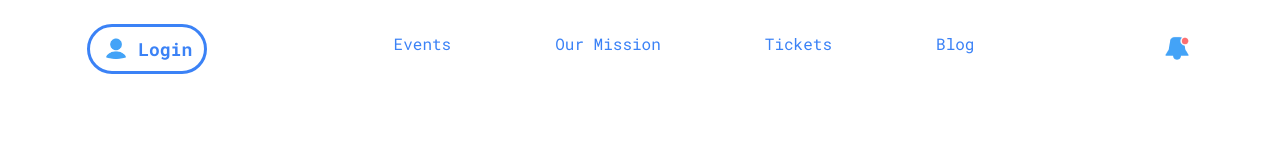
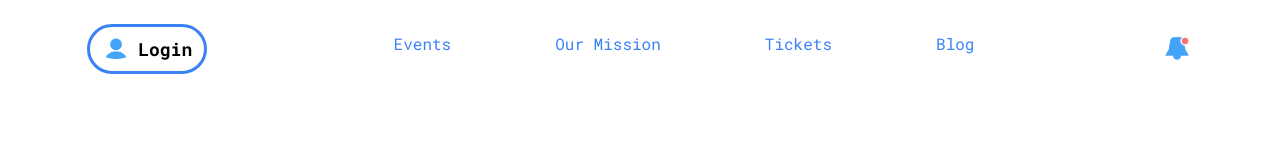
Before and after one commit to rogerjacobj/rj10-erm-system, a React (Vite) app in the folder frontend/: page / in a window 1280 px wide. Shown: the top 160 px of the page. Built offline with nearby package versions, Linux system fonts and the light colour scheme.

Commit message:
today chnages

```diff
--- /dev/null
+++ b/frontend/src/components/Navbar.css
@@ -0,0 +1,7 @@
+.login-link {
+  color: var(--color-primary);
+  transition: color 0.2s;
+}
+.login-link:hover {
+  color: #fff;
+}
--- a/frontend/src/components/Navbar.jsx
+++ b/frontend/src/components/Navbar.jsx
@@ -17,7 +17,7 @@ const Navbar = () => {
         onMouseLeave={(e) => e.target.style.backgroundColor = 'transparent'}
       >
        <span><img src={user} alt="" className='w-7'/></span>
-       <Link to="" className='font-black text-lg' style={{ color: 'var(--color-primary)' }}>Login</Link>
+  <Link to="" className='font-black text-lg login-link'>Login</Link>
       </div>
       <nav className="">
         <ul className="flex justify-center gap-20" style={{ color: 'var(--color-primary)' }}>
```
